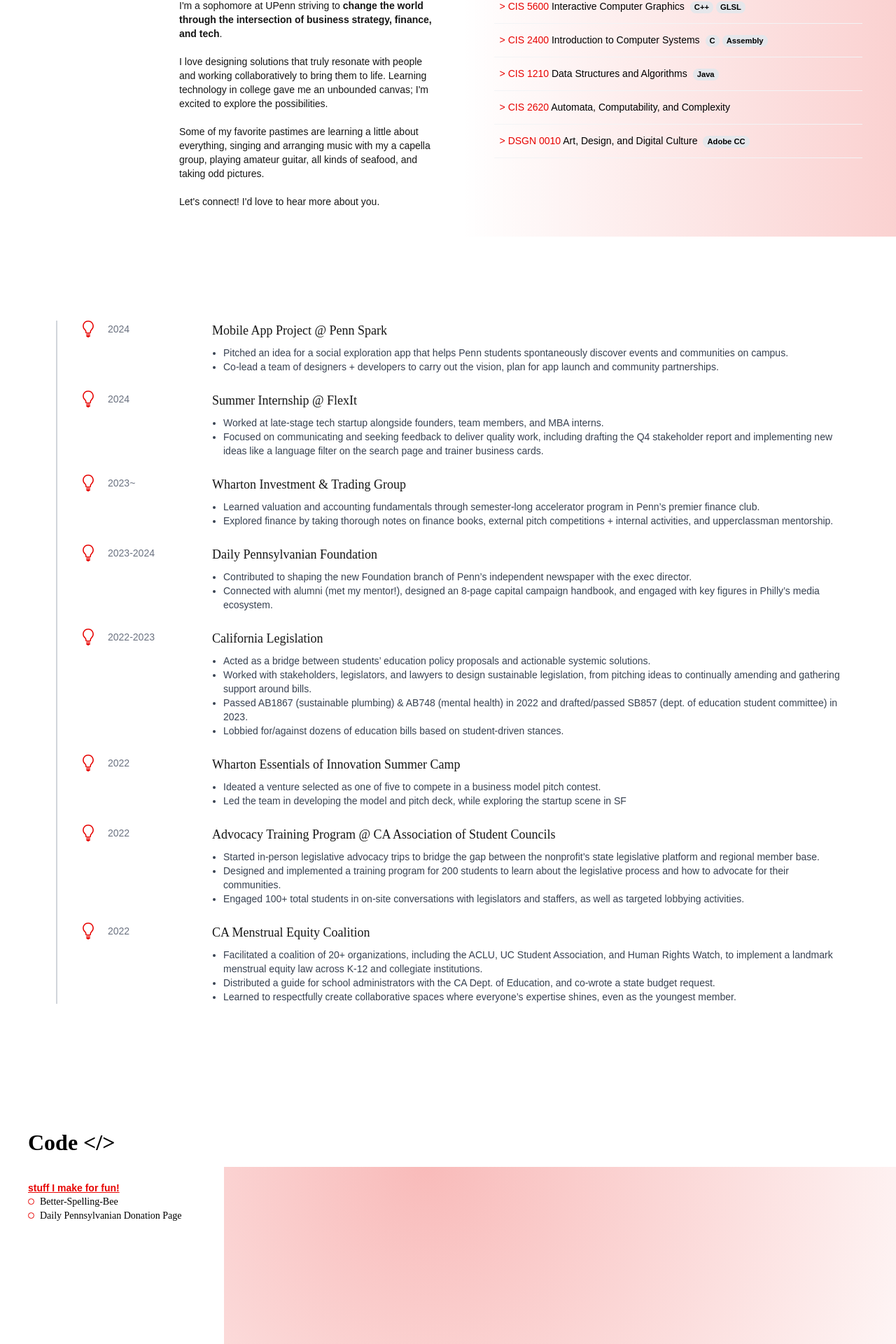
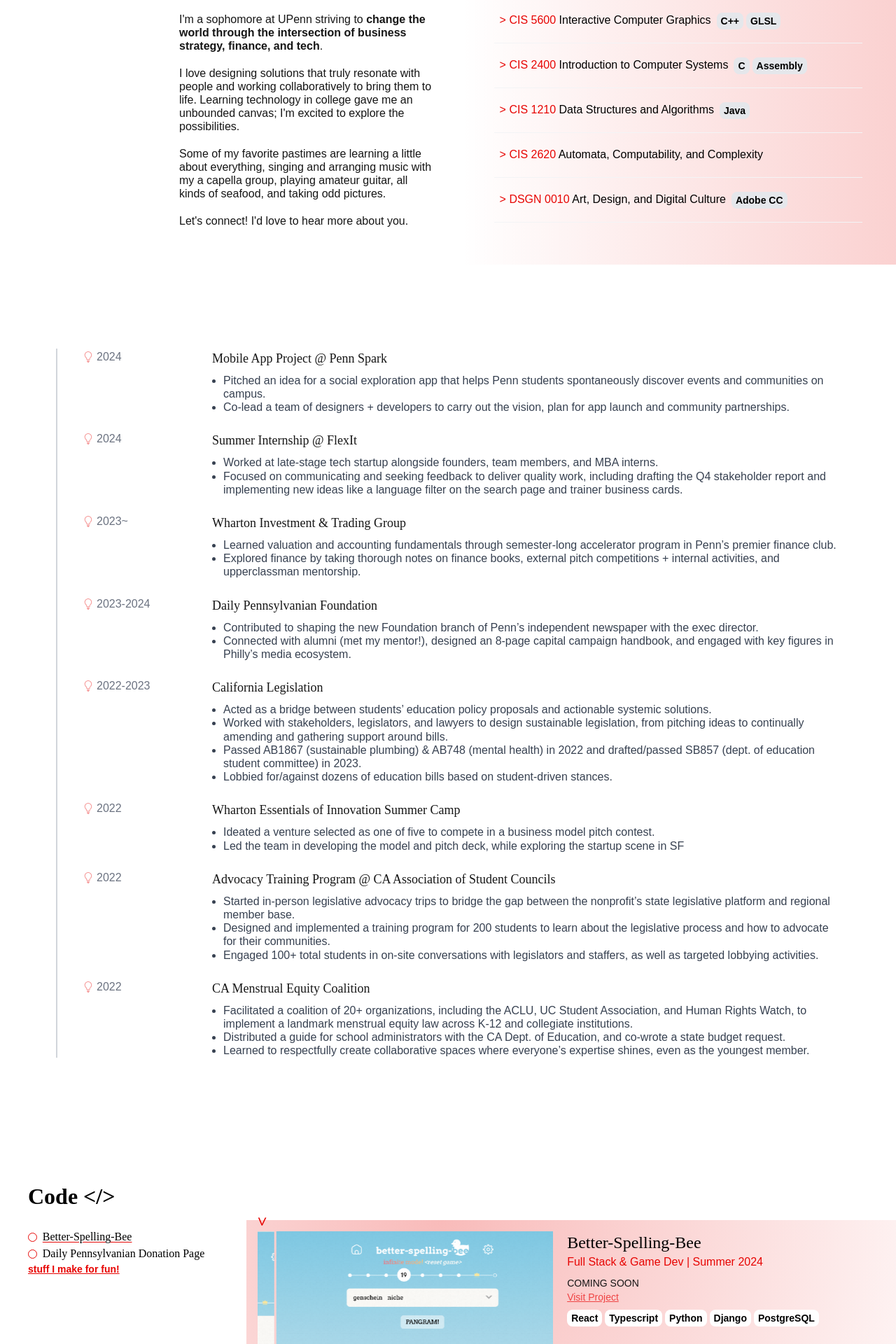
Before and after one commit to kimestelle/my-portfolio, a Next.js app: page / in a window 1280 px wide. Shown: the part 571-2491 px from the top of the page at 70% size. Built offline with nearby package versions, Linux system fonts and the light colour scheme; a web font is replaced by a local one.

Commit message:
fixed design panel bug and increased ui font

```diff
--- a/src/app/components/Coursework.tsx
+++ b/src/app/components/Coursework.tsx
@@ -58,8 +58,8 @@
 
 export default function CourseWork() {
     return (
-        <div className='flex flex-col flex-[3_3_0%] gap-5 p-10 bg-red'>
-            <h2 className='sm:-mb-5'>
+        <div className='flex flex-col flex-[3_3_0%] gap-5 p-10 pb-8 bg-red'>
+            <h2 className='sm:-mb-2'>
                 Coursework
             </h2>
             <div id='course-container' className='flex flex-col scrollbar-hide -gap-1 sm:m-2'>
--- a/src/app/components/Design.tsx
+++ b/src/app/components/Design.tsx
@@ -83,13 +83,12 @@
           <CreativityBlock piece={activePiece} onClose={handleClose} />
         ) : (
           <div id='creativity-container' className='w-full h-max h-[24rem] md:h-[30rem]  overflow-scroll scrollbar-hide flex flex-row justify-start items-start gap-1 md:gap-2 p-4 red-linear-gr z-1'>
-            <span className='absolute red text-[1.5rem] self-start left-[2.2rem] top-[5.6rem] z-10'>&gt;</span>
+            {/* <span className='absolute red text-[1.5rem] self-start left-[2.2rem] top-[5.6rem] z-10'>&gt;</span> */}
             {creativePieces.map((piece, index) => (
               <img key={index} src={piece.coverImage} onClick={() => handlePieceChange(piece)} className='w-max h-[22rem] md:h-[28rem] shadow clickable'/>
             ))}
           </div>
         )}
-        <div id='community' className='h-0'/>
     </div>
   );
 }
--- a/src/app/components/Me.tsx
+++ b/src/app/components/Me.tsx
@@ -1,7 +1,7 @@
 export default function Me() {
     return (
         <div className='flex flex-[2_2_0%] flex-col gap-5 p-10 md:pl-[20%]'>
-            <div className='flex flex-row gap-2 items-center'>
+            <div className='flex flex-row gap-2 mb-2 md:mb-5 items-center'>
                 <h2 className='red font-normal'>
                     Hi!
                 </h2>
@@ -9,7 +9,7 @@
                         <img src="icons/linkedin.svg" alt="LinkedIn" className="h-5 w-5" />
                     </a>
             </div>
-                <p className='text-sm'>
+                <p>
                 I&apos;m a sophomore at UPenn striving to
                 <span className='font-bold'> change the world through the intersection of business strategy, finance, and tech</span>.
                 <br/><br/>
--- a/src/app/components/Projects.tsx
+++ b/src/app/components/Projects.tsx
@@ -52,7 +52,7 @@
 ];
 
 export default function Code() {
-  const [activeProject, setActiveProject] = useState<Code | null>(null);
+  const [activeProject, setActiveProject] = useState<Code | null>(projects[0]);
   const [selectedProjects, setSelectedProjects] = useState<Set<string>>(new Set());
 
   const handleProjectChange = (project: Code) => {
@@ -69,8 +69,7 @@
         {/* <img src='icons/frontend.png' className='h-7'/> */}
       </div>
       <div className='flex flex-col w-full sm:flex-row gap-5 pl-10'>
-        <ul className='flex flex-1 flex-col sm:mt-5 clickable pr-10'>
-        <li><a href='/playground' className='text-sm underline red font-bold'>stuff I make for fun!</a></li>
+        <ul className='flex flex-1 flex-col sm:mt-3 clickable pr-10'>
           {projects.map((project, index) => (
             <li
               key={index}
@@ -80,11 +79,12 @@
               <div
                 className={`w-[0.8em] h-[0.8em] rounded-[1em] border border-[#E70503] ${selectedProjects.has(project.name) ? 'bg-[#E70503]' : 'bg-transparent'}`}
               />
-              <h3 className={` w-max text-sm font-greycliff ${activeProject?.name === project.name ? 'underline decoration-[#E70503] decoration-1 underline-offset-2' : ''}`}>
+              <h3 className={` w-max text-base font-greycliff ${activeProject?.name === project.name ? 'underline decoration-[#E70503] decoration-1 underline-offset-2' : ''}`}>
                 {project.name}
               </h3>
             </li>
           ))}
+                  <li><a href='/playground' className='text-sm underline red font-bold'>stuff I make for fun!</a></li>
         </ul>
         <div className='h-[34rem] md:h-[32rem] md:pr-12 w-full flex flex-grow overflow-scroll scrollbar-hide flex-col gap-2 p-4 red-radial-gr'>
         {activeProject ? (<CodeBlock project={activeProject} />) : (
--- a/src/app/components/Timeline.tsx
+++ b/src/app/components/Timeline.tsx
@@ -22,13 +22,13 @@
   return (
     <div className="relative flex flex-col md:flex-row items-start gap-2">
       {/* Icon and Date */}
-      <div className="flex flex-row items-center gap-4 md:w-1/6">
+      <div className="flex flex-row items-center md:w-1/6">
         <div className="flex justify-center items-center w-6 h-6 rounded-full">
           {iconType === "lightbulb" ? (
             <img
               src="/icons/lightbulb.svg"
               alt="Lightbulb Icon"
-              className="w-6 h-6"
+              className="w-4 h-4 opacity-40"
             />
           ) : (
             <img
@@ -38,7 +38,7 @@
             />
           )}
         </div>
-        <span className="text-sm font-sans-serif text-gray-500">{date}</span>
+        <span className="font-sans-serif text-gray-500">{date}</span>
       </div>
 
       {/* Content */}
@@ -46,7 +46,7 @@
         <p className="text-lg font-quincy">{description}</p>
         <ul className="mt-2 ml-4 list-disc list-outside">
           {bulletPoints.map((point, index) => (
-            <li key={index} className="text-gray-700 text-sm font-sans-serif">
+            <li key={index} className="text-gray-700 font-sans-serif">
               {point.includes("Penn Spark") ? (
                 <>
                   <a
--- a/src/app/components/blocks/CodeBlock.tsx
+++ b/src/app/components/blocks/CodeBlock.tsx
@@ -39,7 +39,7 @@
         </a>
         <ol className='list-none flex flex-row gap-1 items-center pt-2'>
           {project.languages.map((language, index) => (
-            <li key={index} className='bg-white p-0.5 px-1.5 mb-1 rounded-lg'>{language}</li>
+            <li key={index} className='bg-white text-sm p-0.5 px-1.5 mb-1 rounded-lg'>{language}</li>
           ))}
         </ol>
       </div>
--- a/src/app/components/blocks/CourseBlock.tsx
+++ b/src/app/components/blocks/CourseBlock.tsx
@@ -17,19 +17,19 @@
   }
 
   return (
-    <div onClick={handleClick} className='w-full h-14 sm:h-12 clickable'>
+    <div onClick={handleClick} className='w-full h-16 md:h-15 clickable'>
         <ReactCardFlip isFlipped={isFlipped} flipDirection="vertical">
-            <div key="front" className='h-14 sm:h-12 flex sm:flex-row flex-col p-2 border-b border-gray-100 items-start justify-center sm:items-center sm:justify-start gap-2'>
-            <h5 className='leading-tight text-sm font-normal'>&gt; {course.number} <span className='text-black'>{course.name}</span></h5>
+            <div key="front" className='h-16 md:h-15 flex sm:flex-row flex-col p-2 border-b border-gray-100 items-start justify-center sm:items-center sm:justify-start gap-2'>
+            <h5 className='leading-tight max-md:text-sm font-normal'>&gt; {course.number} <span className='text-black'>{course.name}</span></h5>
             <ol className='list-none flex-row gap-1 items-center sm:pt-2 pb-0.5 hidden sm:flex'>
                 {course.languages.map((skill, index) => (
-                    <li key={index} className='bg-gray-200 p-0.5 px-1.5 mb-1 rounded-lg'>{skill}</li>
+                    <li key={index} className='bg-gray-200 p-0.5 px-1.5 mb-1 text-sm rounded-lg'>{skill}</li>
                 ))}
             </ol>
             </div>
 
-            <div key="back" className='w-full h-14 sm:h-12 flex flex-col p-1.5 text-sm sm:text-base bg-white rounded-md'>
-            <p>{course.date}: {course.description}</p>
+            <div key="back" className='w-full h-16 md:h-15 flex flex-col p-1.5 text-sm sm:text-base bg-white rounded-md'>
+            <p className='leading-tight'>{course.date}: {course.description}</p>
             </div>
         </ReactCardFlip>
     </div>
--- a/src/app/components/blocks/CreativityBlock.tsx
+++ b/src/app/components/blocks/CreativityBlock.tsx
@@ -1,6 +1,7 @@
 import { CreativePiece } from '../Design';
 import useEmblaCarousel from 'embla-carousel-react';
 import Autoplay from 'embla-carousel-autoplay'
+import { useCallback } from 'react'
 
 interface CreativityBlockProps {
   piece: CreativePiece;
@@ -9,23 +10,35 @@
 }
 
 export default function CreativityBlock({ piece, onClick, onClose }: CreativityBlockProps) {
-  const [emblaRef] = useEmblaCarousel({ loop: true }, [Autoplay({playOnInit: true, delay: 4000})]);
+  const [emblaRef, emblaApi] = useEmblaCarousel({ loop: true });
+  const scrollPrev = useCallback(() => {
+    if (emblaApi) emblaApi.scrollPrev()
+  }, [emblaApi])
+
+  const scrollNext = useCallback(() => {
+    if (emblaApi) emblaApi.scrollNext()
+  }, [emblaApi])
 
   return (
-    <div id='course-container' className='relative w-max h-[22rem] md:h-[28rem] flex flex-col gap-2 p-4 sm:m-2 mt-3 shadow-inner rounded-lg text-black' onClick={onClick}>
+<div id="course-container" className="relative w-full h-[24rem] md:h-[32rem] flex flex-col gap-2 p-4 sm:m-2 mt-3 shadow-inner rounded-lg text-black" onClick={onClick}>
   <button className="absolute top-2 right-2 text-xl p-2 pr-4 red" onClick={onClose}>×</button>
   <h3>{piece.title}</h3>
-      <div className="embla w-max h-[22rem] md:h-[28rem]" ref={emblaRef}>
+  <div className="embla">
+    <div className="embla__viewport" ref={emblaRef} style={{ height: "100%" }}>
       <div className="embla__container">
         {piece.imageUrls.map((url, index) => (
-            <div key={index} className='embla__slide h-80 object-contain'>
-              <img src={url} alt={`Creative Piece Image ${index + 1}`} className='w-full h-full object-contain' />
+          <div key={index} className="embla__slide">
+            <img src={url} alt={`Creative Piece Image ${index + 1}`} className="w-full h-full object-contain" />
           </div>
         ))}
       </div>
     </div>
-      <h5 className='font-normal'>{piece.category} | {piece.date}</h5>
+    <button className="embla__prev" onClick={scrollPrev}>&lt;</button>
+    <button className="embla__next" onClick={scrollNext}>&gt;</button>
+  </div>
+  <h5 className="font-normal">{piece.category} | {piece.date}</h5>
   <p>{piece.description}</p>
 </div>
+
   );
 }
--- a/src/app/globals.css
+++ b/src/app/globals.css
@@ -78,14 +78,14 @@
 
 p {
   font-family: "calluna-sans", sans-serif;
-  font-size: 0.8rem;
+  font-size: 1rem;
   line-height: 120%;
   color: rgb(22, 22, 22);
 }
 
 li {
   font-family: "calluna-sans", sans-serif;
-  font-size: 0.7rem;
+  font-size: 1rem;
   line-height: 120%;
   font-weight: 700;
 }
@@ -95,6 +95,12 @@
   font-weight: 400;
   font-style: normal;
   font-size: 1rem;
+}
+
+@media (max-width: 767px) {
+  p, li, a {
+    font-size: 0.8rem;
+  }
 }
 
 .red {
@@ -157,9 +163,35 @@
 
 .embla__slide {
   flex: 0 0 100%;
-  min-width: 0;
   height: 100%;
 }
+
+.embla-viewport {
+  overflow: hidden;
+  height: 100%;
+}
+
+.embla__prev,
+.embla__next {
+  position: absolute;
+  top: 50%;
+  transform: translateY(-50%);
+  background-color: rgba(0, 0, 0, 0.5);
+  color: white;
+  border: none;
+  padding: 0.5rem 1rem;
+  cursor: pointer;
+  z-index: 10;
+}
+
+.embla__prev {
+  left: 10px;
+}
+
+.embla__next {
+  right: 10px;
+}
+
 
 
 /* animations */
```
Lines whose indentation alone changed are shown as unchanged.
